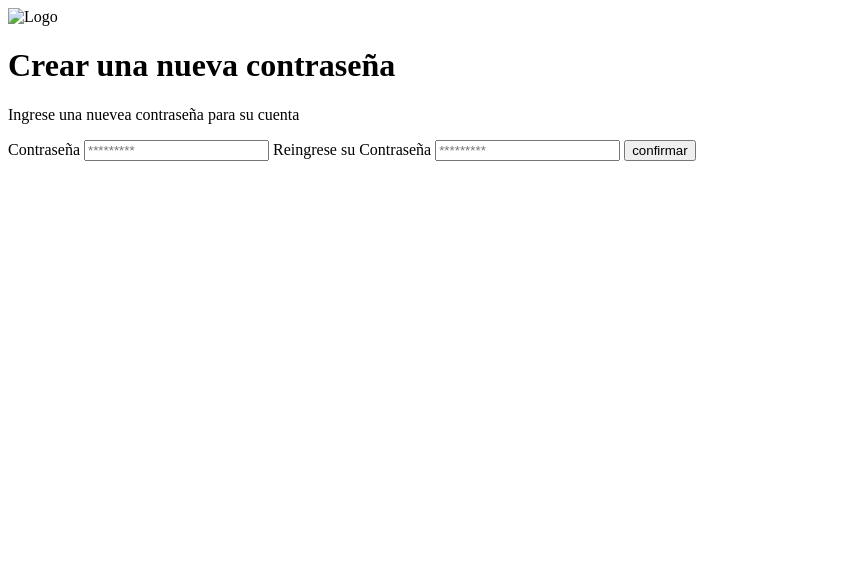
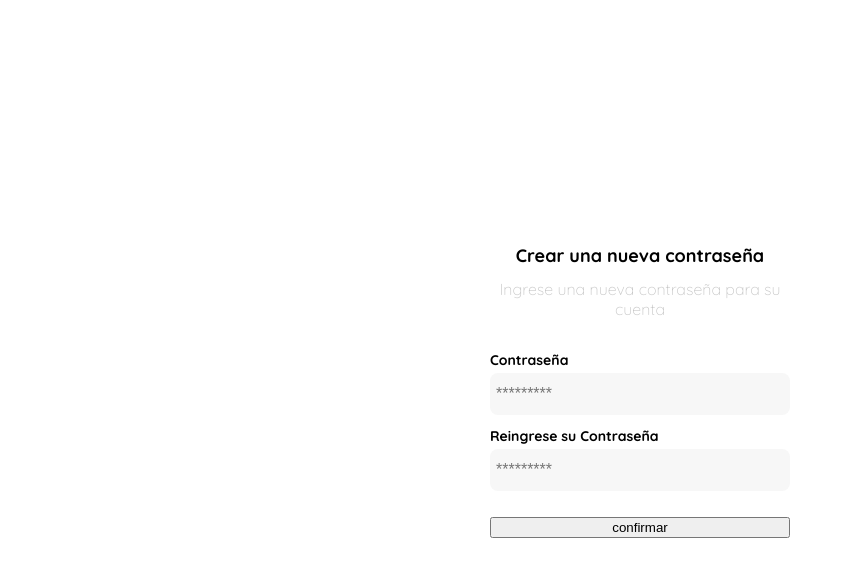
Before and after one commit to Davic1o/Yard1, a plain HTML site: page login.html in a window 1280 px wide. Shown: the whole page, without its empty margins (0-845 px from the left). Drawn offline with Linux system fonts and the light colour scheme.

Commit message:
registro de css y rsposive designe en el login <link ="preconnect" href="https://fonts.gstatic.com" crossorigin> <link href="https://fonts.googleapis.com/css2?family=Quicksand:wght@300;500;700&display=swap" rel="stylesheet">

```diff
--- a/login.html
+++ b/login.html
@@ -4,14 +4,104 @@
     <meta charset="UTF-8">
     <meta http-equiv="X-UA-Compatible" content="IE=edge">
     <meta name="viewport" content="width=, initial-scale=1.0">
+    <link rel="preconnect" href="https://fonts.googleapis.com">
+    <link rel="preconnect" href="https://fonts.gstatic.com" crossorigin>
+    <link href="https://fonts.googleapis.com/css2?family=Quicksand:wght@300;500;700&display=swap" rel="stylesheet">
     <title>Document</title>
+    <style>
+        :root{
+            --white: #FFFFFF;
+            --black: #000000;
+            --very-light-pink: #C7C7C7;
+            --text-input-field: #F7F7F7;
+            --hospital-green: #ACD9B2;
+            --sm: 14px;
+            --md: 16px;
+            --lg: 18px;
+        }
+
+        body{
+            margin: 0;
+            font-family: 'Quicksand', sans-serif;
+
+        }
+        .login {
+            width: 100%;
+            height: 100vh;
+            display: grid;
+            place-items: center;
+        }
+        .form-container{
+            display: grid;
+            grid-template-rows: auto 1fr auto;
+            width: 300px;
+        }
+        .logo{
+            width: 150px;
+            margin-bottom:48px;
+            justify-self: center;
+            display: none;
+        }
+        .title{
+            font-size: var(--lg);
+            margin-bottom: 12px;
+            text-align: center;
+        }
+        .subtitle{
+            color: var(--very-light-pink);
+            font-size: var(--md);
+            font-weight: 300;
+            margin-top: 0;
+            margin-bottom: 32px;
+            text-align: center;
+        }
+        .form{
+            display: flex;
+            flex-direction: column;
+
+        }
+        .label{
+            font-size: var(--sm);
+            font-weight: bold;
+            margin-bottom: 4px;
+        }
+        .input {
+            background-color: var(--text-input-field);
+            border: none;
+            border-radius: 8px;
+            height: 30px;
+            font-size: var(--md);
+            padding: 6px;
+            margin-bottom: 12px;
+        }
+        .primary.button{
+            background-color: var(--hospital-green);
+            border-radius: 8px;
+            border: none;
+            color: var(--white);
+            width: 100%;
+            cursor: pointer;
+            font-size: var(--md);
+            font-weight: bold;
+            height: 50px;
+        }
+        .login-button{
+            margin-top: 14px;
+            margin-bottom: 30px;
+        }
+        @media (max-width: 640px){
+            .logo{
+            display: block;
+            }
+        }
+    </style>
 </head>
 <body>
     <div class="login">
         <div class="form-container">
-            <img src="" alt="Logo" class="logo">
+            <img src="./Logos/logo_yard_sale.svg" alt="Logo" class="logo">
             <h1 class="title">Crear una nueva contraseña</h1>
-            <p class="subtitle">Ingrese una nuevea contraseña para su cuenta</p>
+            <p class="subtitle">Ingrese una nueva contraseña para su cuenta</p>
             <form action="/" class="form">
                 <label for="password" class="label">Contraseña</label>
                 <input type="password" id="password" placeholder="*********" class="input input-password">
```
Also changed, not shown: Icons/bt_add_to_cart.svg (renamed from Platzi_YardSale_Icons/bt_add_to_cart.svg), Icons/bt_added_to_cart.svg (renamed from Platzi_YardSale_Icons/bt_added_to_cart.svg), Icons/email.svg (renamed from Platzi_YardSale_Icons/email.svg), Icons/flechita.svg (renamed from Platzi_YardSale_Icons/flechita.svg), Icons/icon_close.png (renamed from Platzi_YardSale_Icons/icon_close.png), Icons/icon_menu.svg (renamed from Platzi_YardSale_Icons/icon_menu.svg), Icons/icon_shopping_cart.svg (renamed from Platzi_YardSale_Icons/icon_shopping_cart.svg), Icons/icon_shopping_cart_notification.svg (renamed from Platzi_YardSale_Icons/icon_shopping_cart_notification.svg), Logos/favicon_bota_fora.svg (renamed from Platzi_YardSale_Logos/favicon_bota_fora.svg), Logos/favicon_yard_sale.svg (renamed from Platzi_YardSale_Logos/favicon_yard_sale.svg), Logos/logo_bota_fora.svg (renamed from Platzi_YardSale_Logos/logo_bota_fora.svg), Logos/logo_yard_sale.svg (renamed from Platzi_YardSale_Logos/logo_yard_sale.svg).
